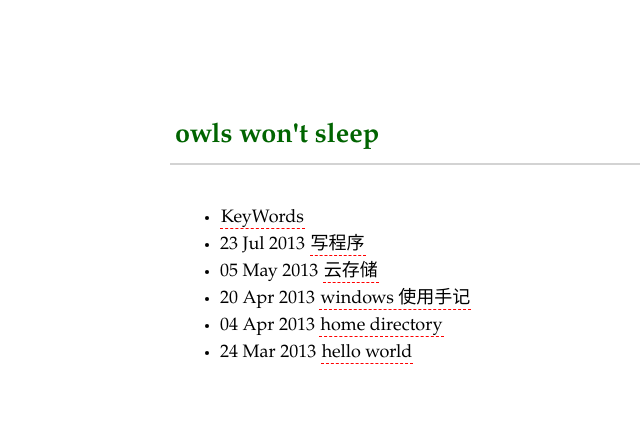
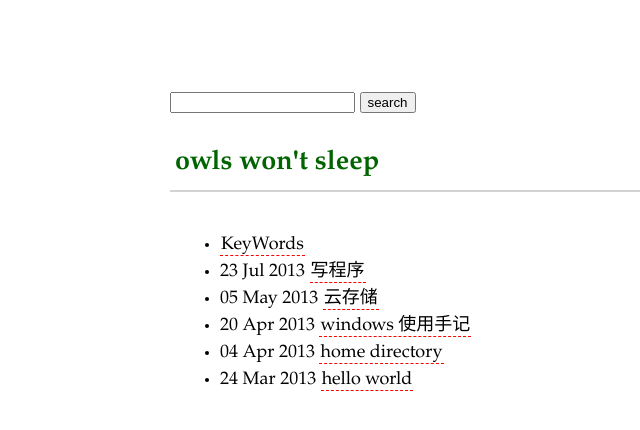
Before and after one commit to betamint/blog, a Jekyll site: the page built from index.html, in a window 1280 px wide. Shown: the top 430 px of the page, without its empty margins (150-790 px from the left). Built offline with Jekyll 4.4.1, drawn with Linux system fonts in a browser that asks for light colours.

Commit message:
add search form

```diff
--- a/index.html
+++ b/index.html
@@ -2,6 +2,12 @@
 layout: default
 title: owls won't sleep
 ---
+
+<form method="get" action="http://www.google.com/search">
+  <input type="hidden" name="sitesearch" value="betamint.org" />
+  <input type="text" name="q" />
+  <input type="submit" value="search" />
+</form>
 
 <h2>{{ page.title }}</h2>
 <ul>
```
